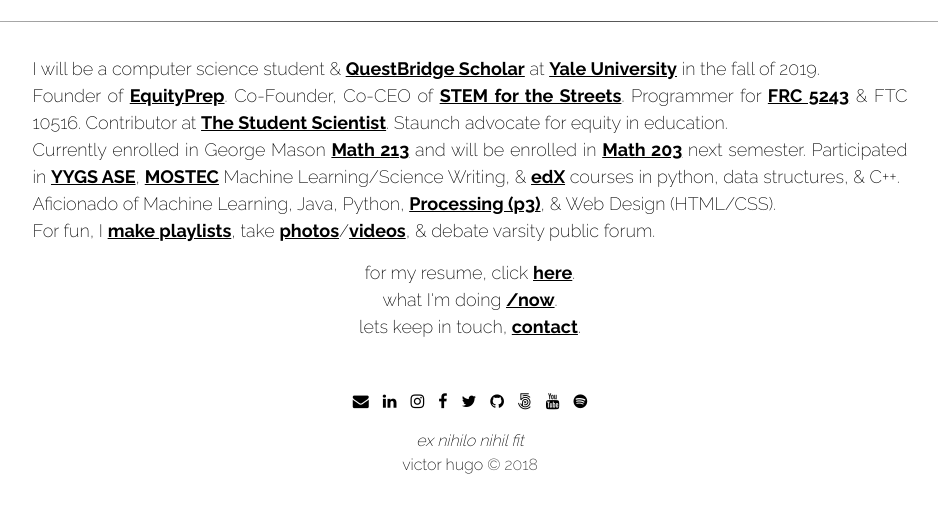
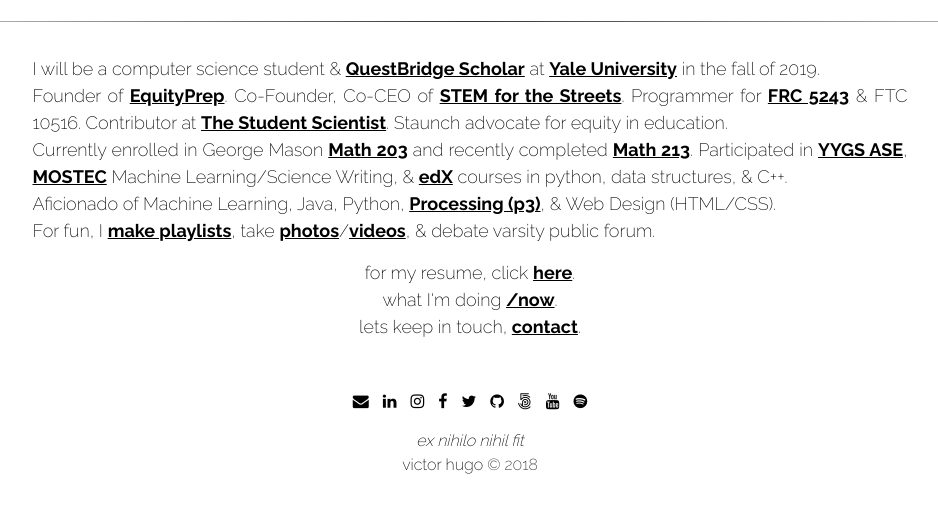
Before and after one commit to victor-hugo-dc/portfolio, a plain HTML site: page index.html in a window 1280 px wide. Shown: the part 166-678 px from the top of the page, without its empty margins (170-1108 px from the left). Drawn offline with Linux system fonts and the light colour scheme.

Commit message:
Update about section

```diff
--- a/index.html
+++ b/index.html
@@ -24,7 +24,7 @@
 											</div>
 												<div class="paragraph" style="text-align:justify;max-width:875px;"><font size="4">I will be a computer science student & <a href="https://www.questbridge.org/scholars" target="_blank">QuestBridge Scholar</a> at <a href="https://www.yale.edu/" target="_blank">Yale University</a> in the fall of 2019.<br/>
 												Founder of <a href="http://equityprep.gq/" target="_blank">EquityPrep</a>. Co-Founder, Co-CEO of <a href="https://stemforthestreets.org" target="_blank">STEM for the Streets</a>. Programmer for <a href="http://www.centrevillerobotics.net/" target="_blank">FRC 5243</a> & FTC 10516. Contributor at <a href="https://thestudentscientist.org/" target="_blank">The Student Scientist</a>. Staunch advocate for equity in education.<br />
-												Currently enrolled in George Mason <a href="https://cehd.gmu.edu/courses/MATH-213/" target="_blank">Math 213</a> and will be enrolled in <a href="https://cehd.gmu.edu/courses/MATH-203/" target="_blank">Math 203</a> next semester.
+												Currently enrolled in George Mason <a href="https://cehd.gmu.edu/courses/MATH-203/" target="_blank">Math 203</a> and recently completed <a href="https://cehd.gmu.edu/courses/MATH-213/" target="_blank">Math 213</a>.
 												Participated in <a href="https://globalscholars.yale.edu/sessions-dates/applied-science-engineering" target="_blank">YYGS ASE</a>, <a href="http://oeop.mit.edu/programs/mostec" target="_blank">MOSTEC</a> Machine Learning/Science Writing, & <a href="https://www.edx.org/" target="_blank">edX</a> courses in python, data structures, & C++.<br/>
 												Aficionado of Machine Learning, Java, Python, <a href="https://www.openprocessing.org/user/156610#" target="_blank">Processing (p3)</a>, & Web Design (HTML/CSS).<br/> For fun, I <a href="https://open.spotify.com/user/viducco" target="_blank">make playlists</a>, take <a href="https://500px.com/victordelcarpio" target="_blank">photos</a>/<a href="https://www.youtube.com/channel/UC8Dg25ql8gYW4IS-26KbQkw" target="_blank">videos</a>, & debate varsity public forum.</font></div>
 												<div class="paragraph" style="text-align:center;margin:0;"><font size="4">for my resume, click <a href="files/victor_del_carpio_-_resume.pdf">here</a>.</font></div>
```
